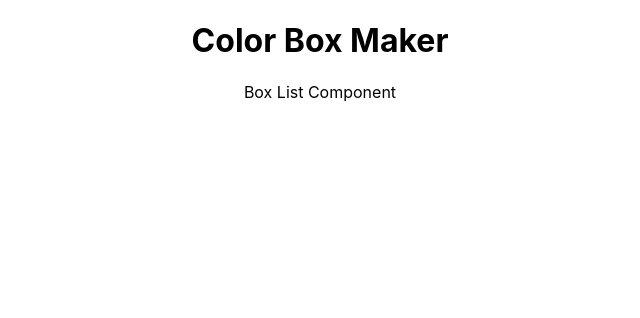
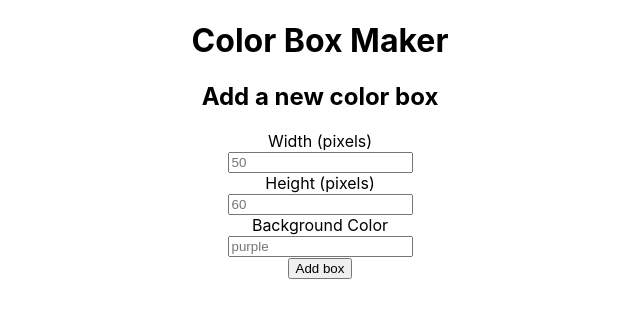
Before and after one commit to ctln12/color-box-maker, a React (Create React App) app: page / in a window 1280 px wide. Shown: the top 318 px of the page, without its empty margins (320-960 px from the left). Built offline with nearby package versions, Linux system fonts and the light colour scheme.

Commit message:
create NewBoxForm component and add it to BoxList, change style of Box component

```diff
--- a/src/Box.js
+++ b/src/Box.js
@@ -4,7 +4,7 @@ import React, { Component } from 'react';
 class Box extends Component {
   render() {
     return (
-      <div className="Box" style={{width: `${this.props.width}`, height: `${this.props.height}`, backgroundColor: `${this.props.backgroundColor}`}}></div>
+      <div className="Box" style={{width: `${this.props.width}px`, height: `${this.props.height}px`, backgroundColor: `${this.props.backgroundColor}`}}></div>
     );
   }
 }
--- a/src/BoxList.js
+++ b/src/BoxList.js
@@ -1,17 +1,24 @@
 import React, { Component } from 'react';
 import Box from './Box';
+import NewBoxForm from "./NewBoxForm";
 
 // Place your state that contains all of the boxes here.
 // This component should render all of the Box components along with the NewBoxForm component
 class BoxList extends Component {
   constructor(props){
     super(props);
-    this.state = { boxes: [] }
+    this.state = { boxes: [] };
+    this.addBox = this.addBox.bind(this);
+  }
+  addBox(box){
+    this.setState(state => ({
+      boxes: [...state.boxes, box]
+    }))
   }
   render() {
     return (
       <div className="BoxList">
-        <p>Box List Component</p>
+        <NewBoxForm addBox={this.addBox} />
         <div>
           {this.state.boxes.map(box => <Box width={box.width} height={box.height} backgroundColor={box.backgroundColor} />)}
         </div>
--- /dev/null
+++ b/src/NewBoxForm.js
@@ -0,0 +1,49 @@
+import React, { Component } from 'react';
+
+// This component should render a form that when submitted, creates a new Box.
+// You should be able to specify the Box’s width, height, and background color.
+// When the form is submitted, clear the input values.
+class NewBoxForm extends Component {
+  constructor(props){
+    super(props);
+    this.state = { width: "", height: "", backgroundColor: "" };
+    this.handleChange = this.handleChange.bind(this);
+    this.handleSubmit = this.handleSubmit.bind(this);
+  }
+  handleChange(evt){
+    this.setState({ [evt.target.name]: evt.target.value })
+  }
+  handleSubmit(evt){
+    evt.preventDefault();
+    // create new box
+    this.props.addBox(this.state);
+    this.setState({ width: "", height: "", backgroundColor: "" });
+  }
+  render() {
+    return (
+      <div className="NewBoxForm">
+        <h2>Add a new color box</h2>
+        <form onSubmit={this.handleSubmit}>
+          <label htmlFor="width">Width (pixels)</label><br />
+          <input
+            id="width" name="width" type="text" placeholder="50"
+            value={this.state.width}
+            onChange={this.handleChange} /><br />
+          <label htmlFor="height">Height (pixels)</label><br />
+          <input
+            id="height" name="height" type="text" placeholder="60"
+            value={this.state.height}
+            onChange={this.handleChange} /><br />
+          <label htmlFor="backgroundColor">Background Color</label><br />
+          <input
+            id="backgroundColor" name="backgroundColor" type="text" placeholder="purple"
+            value={this.state.backgroundColor}
+            onChange={this.handleChange} /><br />
+          <button>Add box</button>
+        </form>
+      </div>
+    );
+  }
+}
+
+export default NewBoxForm;
```
